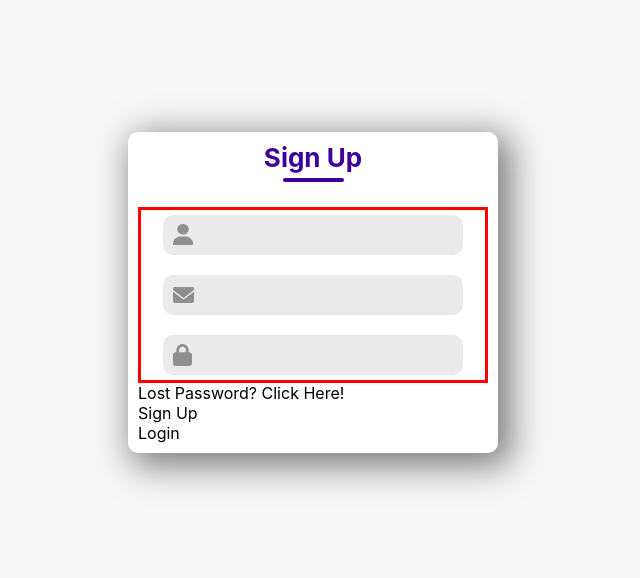
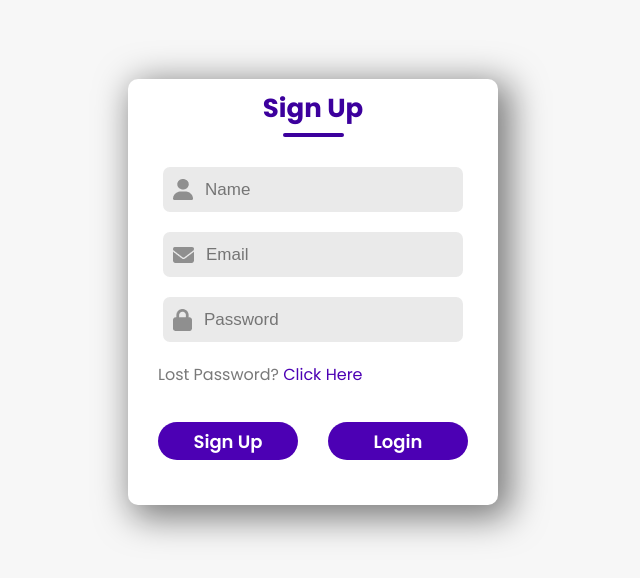
Before and after one commit to orii-blackmark/React-Login-Page, a React (Create React App) app in the folder login-signup/: page / in a window 1280 px wide. Shown: the part 108-686 px from the top of the page, without its empty margins (327-967 px from the left). Built offline with nearby package versions, Linux system fonts and the light colour scheme.

Commit message:
Added: Sign up and login button

```diff
--- a/login-signup/public/index.html
+++ b/login-signup/public/index.html
@@ -8,6 +8,10 @@
     <meta
       name="description"
       content="Web site created using create-react-app"
+    />
+    <link
+      href="https://fonts.googleapis.com/css2?family=Poppins:wght@400;600;700&display=swap"
+      rel="stylesheet"
     />
     <link rel="apple-touch-icon" href="%PUBLIC_URL%/logo192.png" />
     <!--
--- a/login-signup/src/Components/LoginSignup/LoginSignup.css
+++ b/login-signup/src/Components/LoginSignup/LoginSignup.css
@@ -27,7 +27,6 @@
     border-radius: 9px;
 }
 .inputs{
-    border: solid red;
     margin-top: 25px;
     display: flex;
     flex-direction: column;
@@ -39,9 +38,9 @@
     align-items: center;
     margin: auto;
     width: 300px;
-    height: 40px;
+    height: 45px;
     background: #eaeaea;
-    border-radius: 10px;
+    border-radius: 7px;
 }
 .input img{
     margin: 0px 10px;
@@ -53,5 +52,36 @@
     border: none;
     outline: none;
     color: #797979;
+    font-size: 17px;
+}
+.forgot-password{
+    padding-left: 20px;
+    /*text-align: center;*/
+    margin-top: 15px;
+    color: #797979;
+    font-size: 16px;
+}
+.forgot-password span{
+    color: #4c00b4;
+    cursor: pointer;
+}
+.submit-container{
+    display: flex;
+    flex-direction: row;
+    gap: 30px;
+    margin: 25px auto;
+    padding: 10px;
+}
+.submit{
+    display: flex;
+    justify-content: center;
+    align-items: center;
+    width: 140px;
+    height: 38px;
+    color: #fff;
+    background: #4c00b4;
+    border-radius: 30px;
     font-size: 18px;
+    font-weight: 600;
+    cursor: pointer;
 }
--- a/login-signup/src/Components/LoginSignup/LoginSignup.jsx
+++ b/login-signup/src/Components/LoginSignup/LoginSignup.jsx
@@ -15,18 +15,18 @@ const LoginSignup = () => {
       <div className="inputs">
         <div className="input">
           <img src={user_icon} alt="" />
-          <input type="text" />
+          <input type="text" placeholder="Name" />
         </div>
         <div className="input">
           <img src={email_icon} alt="" />
-          <input type="email" />
+          <input type="email" placeholder="Email" />
         </div>
         <div className="input">
           <img src={password_icon} alt="" />
-          <input type="password" />
+          <input type="password" placeholder="Password" />
         </div>
       </div>
-      <div className="forgot-password">Lost Password? <span>Click Here!</span></div>
+      <div className="forgot-password">Lost Password? <span>Click Here</span></div>
       <div className="submit-container">
         <div className="submit">Sign Up</div>
         <div className="submit">Login</div>
--- a/login-signup/src/index.css
+++ b/login-signup/src/index.css
@@ -10,6 +10,7 @@ body {
   display: flex;
   justify-content: center;
   align-items: center;
+  font-family: 'Poppins', sans-serif;
 }
 
 code {
```
